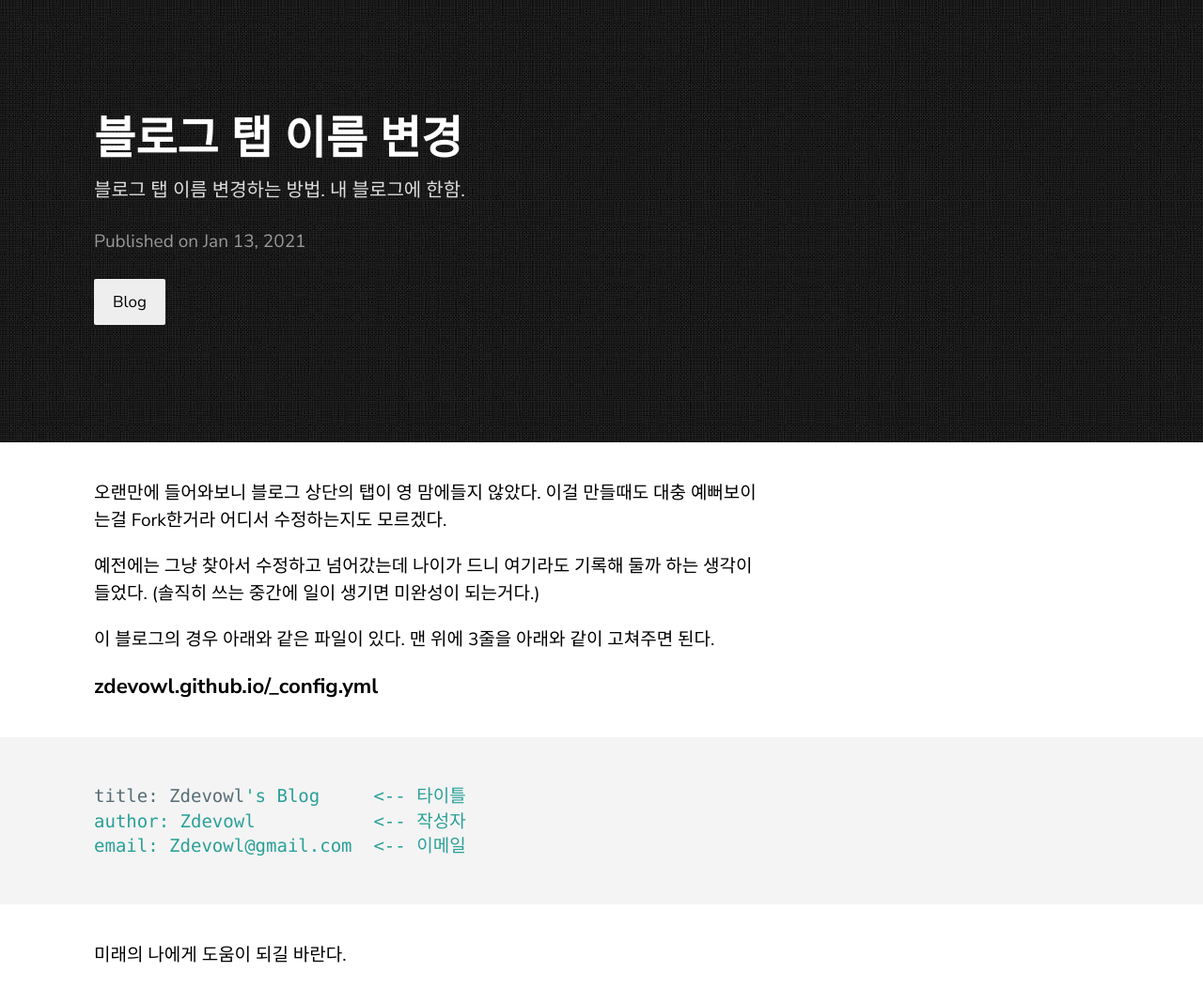
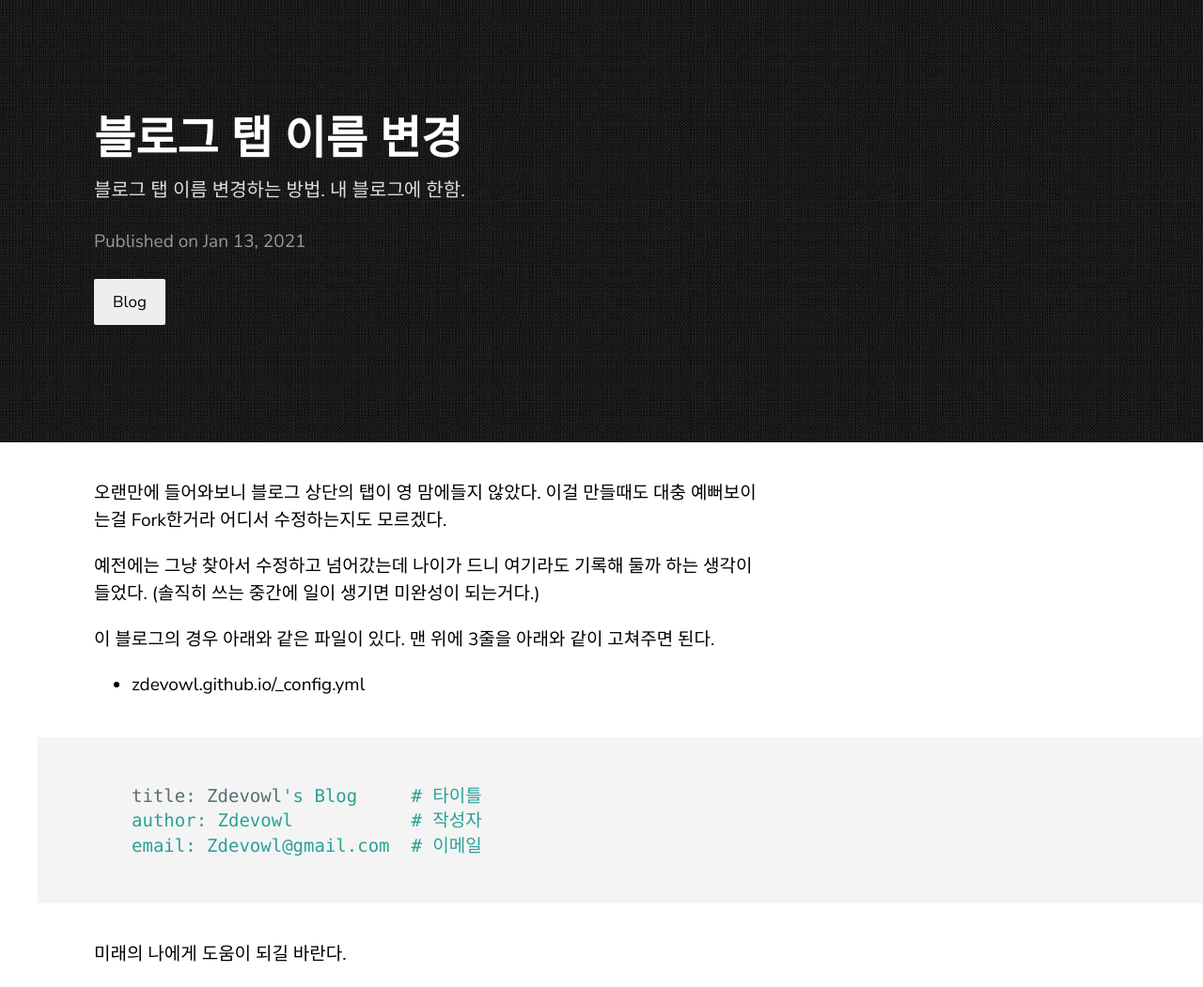
Before and after one commit to zdevowl/zdevowl.github.io, a Jekyll site: the page built from _posts/2021-01-13-modify-blog-title.md, in a window 1280 px wide. Shown: the whole page at 94% size. Built offline with Jekyll 4.4.1, drawn with Linux system fonts in a browser that asks for light colours.

````diff
--- a/_posts/2021-01-13-modify-blog-title.md
+++ b/_posts/2021-01-13-modify-blog-title.md
@@ -14,11 +14,11 @@ categories: Blog
 
 이 블로그의 경우 아래와 같은 파일이 있다. 맨 위에 3줄을 아래와 같이 고쳐주면 된다.
 
-### zdevowl.github.io/_config.yml
+* zdevowl.github.io/_config.yml
 ```bash
-title: Zdevowl's Blog     <-- 타이틀
-author: Zdevowl           <-- 작성자
-email: Zdevowl@gmail.com  <-- 이메일
+title: Zdevowl's Blog     # 타이틀
+author: Zdevowl           # 작성자
+email: Zdevowl@gmail.com  # 이메일
 ```
 
 미래의 나에게 도움이 되길 바란다.
````
